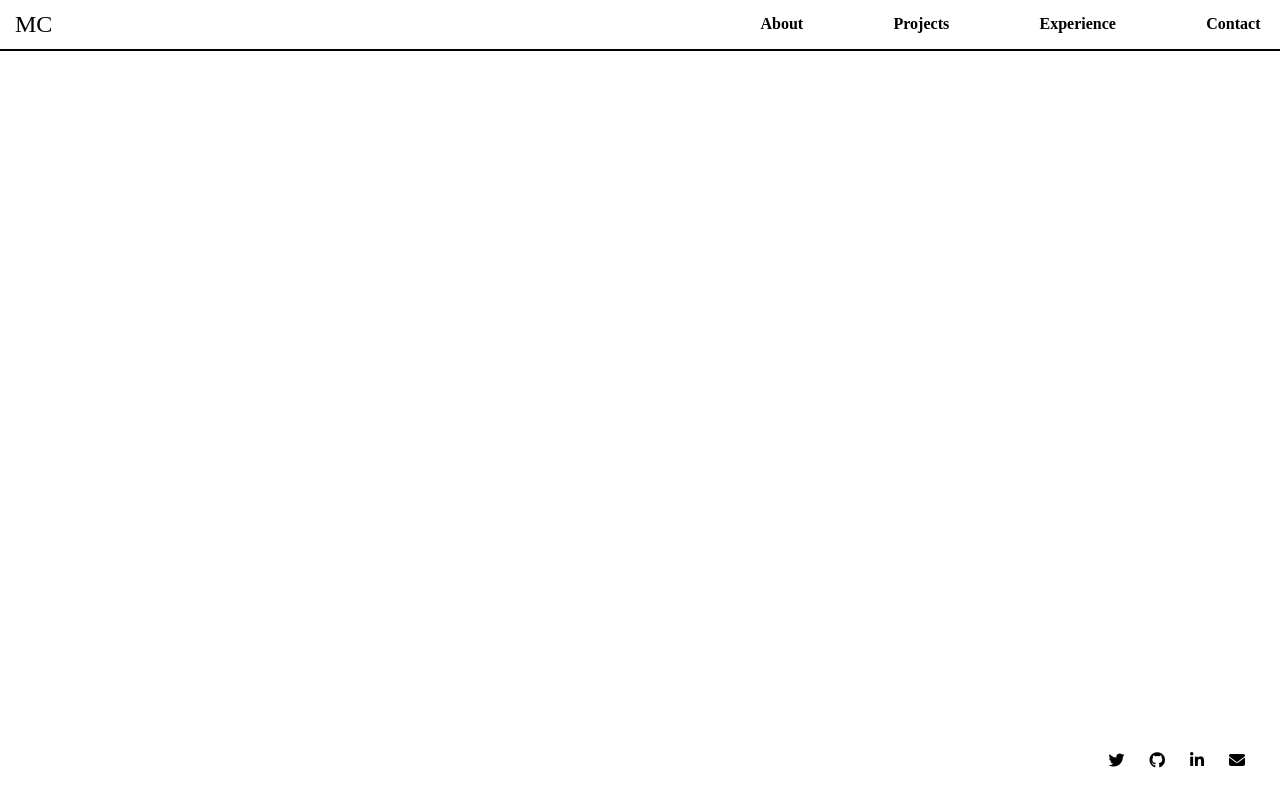
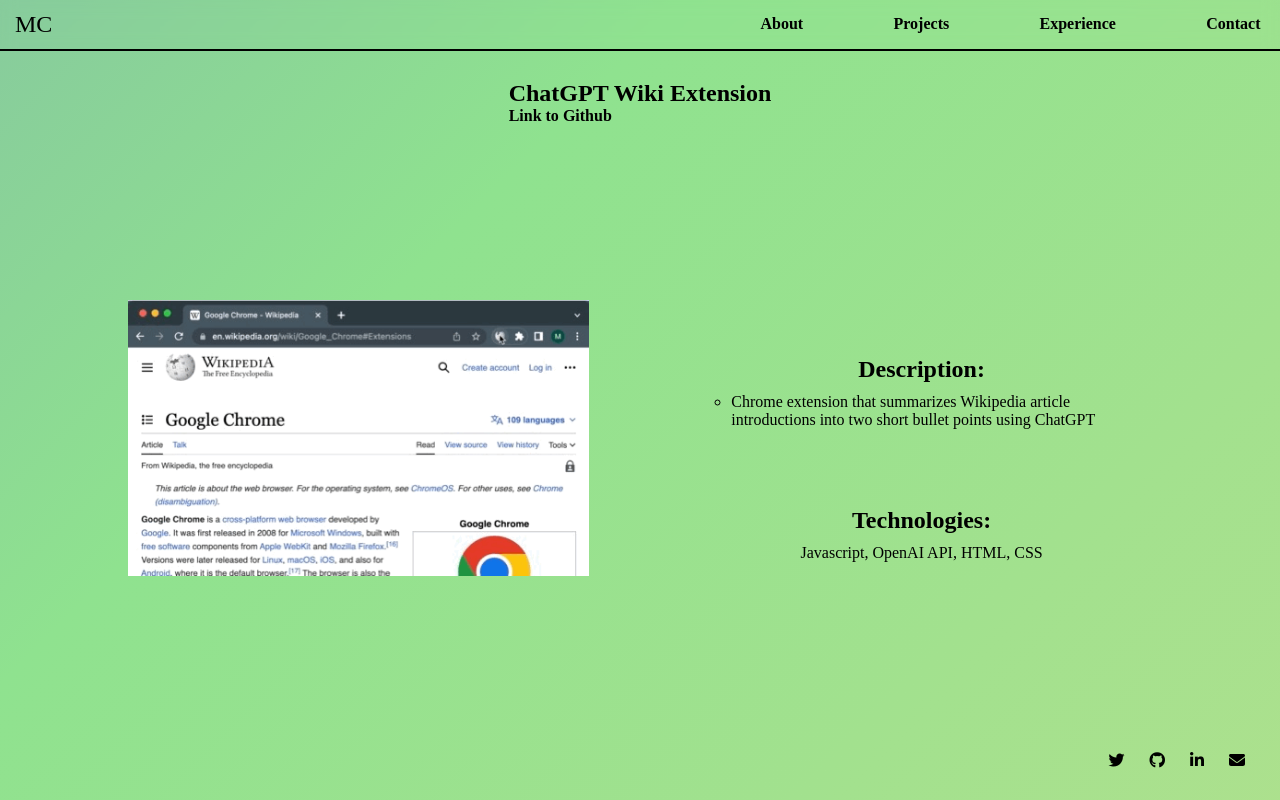
Before and after one commit to matthewcuan/portfolio-website, a React (Create React App) app: page /projects/chrome-extension in a window 1280 px wide. Built offline with nearby package versions, Linux system fonts and the light colour scheme.

Commit message:
add gpt chrome extension project

```diff
--- a/src/App.js
+++ b/src/App.js
@@ -1,10 +1,11 @@
-import { redirect, BrowserRouter as Router, Routes, Route } from 'react-router-dom';
+import { BrowserRouter as Router, Routes, Route } from 'react-router-dom';
 
 import './App.css';
 import HomePage from './pages/HomePage';
 import ChessPage from './pages/ChessPage';
 import WebDesign from './pages/WebDesignPage';
 import LunarPandemic from './pages/LunarPandemicPage';
+import ChromeExtension from './pages/ChromeExtensionPage';
 import ContactBar from './components/ContactBar';
 import Navbar from './components/Navbar'
 
@@ -17,6 +18,7 @@ function App() {
           <Route path="/projects/chess" element={<ChessPage />} />
           <Route path="/projects/web-design" element={<WebDesign />} />
           <Route path="/projects/lunar-pandemic" element={<LunarPandemic />} />
+          <Route path="/projects/chrome-extension" element={<ChromeExtension />} />
         </Routes>
         <ContactBar />
     </Router>
--- a/src/components/Navbar.jsx
+++ b/src/components/Navbar.jsx
@@ -53,6 +53,7 @@ function Navigation(aboutSection) {
                 <NavDropdown.Item className="underline" href="/projects/chess">Chess with Friends</NavDropdown.Item>
                 <NavDropdown.Item className="underline" href="/projects/web-design">Web Design Projects</NavDropdown.Item>
                 <NavDropdown.Item className="underline" href="/projects/lunar-pandemic">Lunar Pandemic 2061</NavDropdown.Item>
+                <NavDropdown.Item className="underline" href="/projects/chrome-extension">GPT Chrome Extension</NavDropdown.Item>
               </NavDropdown>
               <Nav.Link
                 href="/#experience-section"
--- a/src/components/Projects.jsx
+++ b/src/components/Projects.jsx
@@ -5,7 +5,8 @@ import "slick-carousel/slick/slick-theme.css";
 
 import chess from "../assets/images/chess.png";
 import fccProjects from "../assets/images/web_design.png";
-import lunarPandemic from "../assets/images/lunar_pandemic.png"
+import lunarPandemic from "../assets/images/lunar_pandemic.png";
+import chromeExtension from "../assets/images/extension.gif";
 
 function Projects() {
 
@@ -58,6 +59,16 @@ function Projects() {
               />
             </a>
           </div>
+          <div className="project-tile" >
+            <a rel="noreferrer" href="/projects/chrome-extension">
+              <h2 className="centered">ChatGPT Wiki Extension</h2>
+              <img
+                className="project-img"
+                src={chromeExtension}
+                alt="ChatGPT Wiki Extension"
+              />
+            </a>
+          </div>
         </Slider>
       </div>
     </section>
--- /dev/null
+++ b/src/pages/ChromeExtensionPage.jsx
@@ -0,0 +1,30 @@
+import React from 'react';
+
+import ProjectLanding from '../components/ProjectLanding';
+
+import chromeExtension from "../assets/images/extension.gif";
+
+function ChromeExtensionPage() {
+  return (
+    <div className="project-page">
+      <ProjectLanding
+        title="ChatGPT Wiki Extension"
+        linkTitle="Github"
+        link="https://github.com/matthewcuan/gpt-wiki-extension"
+        pictures={chromeExtension}
+        tech={
+          <p>Javascript, OpenAI API, HTML, CSS</p>
+        }
+        words={
+          <ul className="description-list">
+            <li>Chrome extension that summarizes Wikipedia article introductions into two short bullet points using ChatGPT</li>
+          </ul>
+        }
+      />
+      {/* <ProjectFeatures />
+      <ProjectProcess /> */}
+    </div>
+  )
+}
+
+export default ChromeExtensionPage
```
Also changed, not shown: src/assets/images/extension.gif (added).
